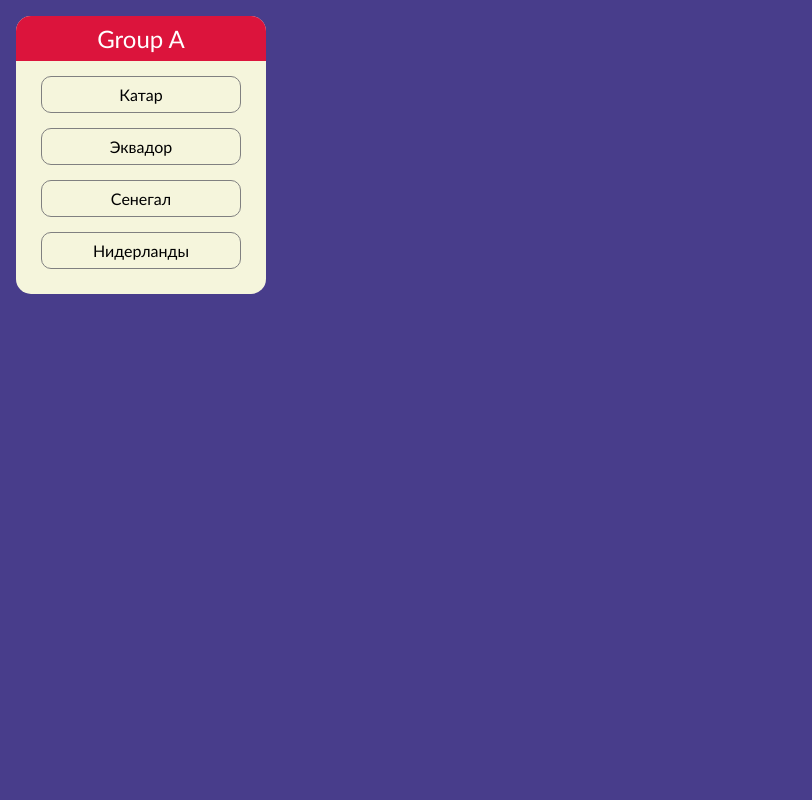
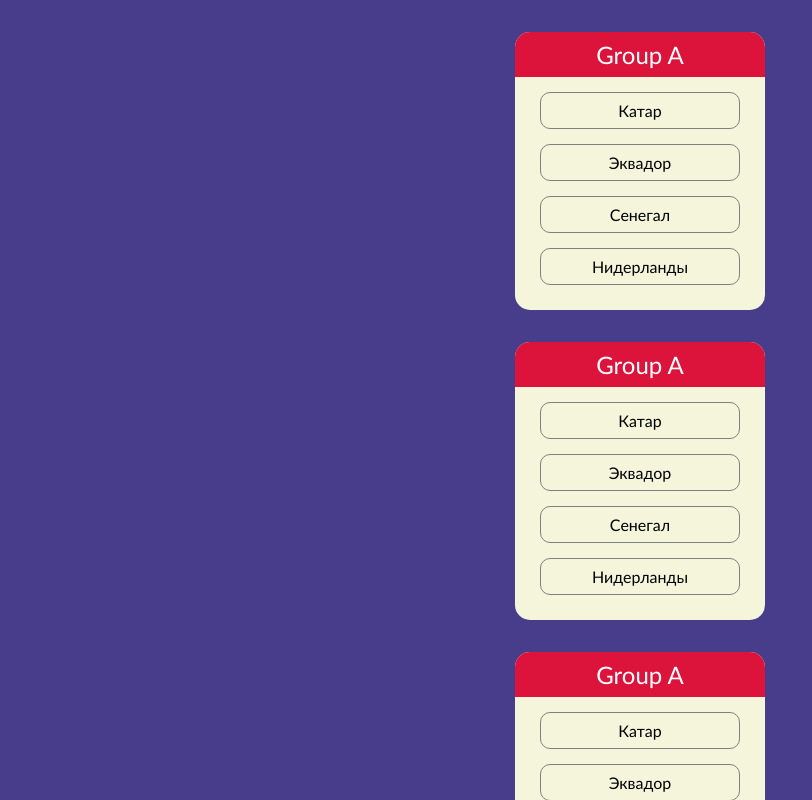
Before and after one commit to luckyboggy/footbal_forecast, a React (Create React App) app: page / in a window 1280 px wide. Shown: the top 800 px of the page, without its empty margins (0-812 px from the left). Built offline with nearby package versions, Linux system fonts and the light colour scheme.

Commit message:
add reorder

```diff
--- a/package.json
+++ b/package.json
@@ -6,6 +6,7 @@
     "@testing-library/jest-dom": "^5.16.5",
     "@testing-library/react": "^13.4.0",
     "@testing-library/user-event": "^13.5.0",
+    "framer-motion": "^7.6.6",
     "react": "^18.2.0",
     "react-dom": "^18.2.0",
     "react-scripts": "5.0.1",
--- a/src/App.js
+++ b/src/App.js
@@ -3,7 +3,16 @@ import Group from "./components/group/Group";
 function App() {
   return (
     <div className="App">
-      <Group/>
+      <div >
+        <Group />
+        <Group />
+        <Group />
+        <Group />
+        <Group />
+        <Group />
+        <Group />
+        <Group />
+      </div>
     </div>
   );
 }
--- a/src/components/group/Group.jsx
+++ b/src/components/group/Group.jsx
@@ -1,27 +1,47 @@
-import React, {useState} from 'react';
-import classes from './Group.module.scss';
-import Team from '../team/Team';
+import React, { useState } from "react";
+import { Reorder } from "framer-motion";
+import classes from "./Group.module.scss";
+import Team from "../team/Team";
 
 const Group = () => {
   const [group, setGroup] = useState([
-        {id: 1, team: 'Катар'},
-        {id: 2, team: 'Эквадор'},
-        {id: 3, team: 'Сенегал'},
-        {id: 4, team: 'Нидерланды'},
+    {
+      id: 1,
+      team: "Катар",
+      flag: "https://www.megaflag.ru/sites/default/files/images/shop/products/flag_katar_new.jpg",
+    },
+    {
+      id: 2,
+      team: "Эквадор",
+      flag: "https://www.megaflag.ru/sites/default/files/images/shop/products/flag_ekvador_new.jpg",
+    },
+    {
+      id: 3,
+      team: "Сенегал",
+      flag: "https://www.megaflag.ru/sites/default/files/images/directory_names/flag_senegal_enl.jpg",
+    },
+    {
+      id: 4,
+      team: "Нидерланды",
+      flag: "https://www.megaflag.ru/sites/default/files/images/directory_names/flag_niderlandy_enl.jpg",
+    },
   ]);
-
 
   return (
     <div className={classes.group}>
       <div className={classes.header}>Group A</div>
-            <div className={classes.content}>
-                {
-                    group.map(item => (
-                        <Team  {...item} key={item.id} />
-                    ))
-                }
-            </div>
-
+      <Reorder.Group
+        axis="y"
+        values={group}
+        onReorder={setGroup}
+        className={classes.content}
+      >
+        {group.map((item) => (
+          <Reorder.Item key={item.id} value={item}>
+            <Team {...item} />
+          </Reorder.Item>
+        ))}
+      </Reorder.Group>
     </div>
   );
 };
--- a/src/components/group/Group.module.scss
+++ b/src/components/group/Group.module.scss
@@ -2,7 +2,7 @@
   /* height: 350px; */
   width: 250px;
   background-color: beige;
-    margin: 1rem;
+  margin: 2rem auto;
   border-radius: 15px;
   padding-bottom: 10px;
 
@@ -15,6 +15,5 @@
     font-size: 1.5rem;
   }
   .content {
-
   }
 }
--- a/src/components/team/Team.jsx
+++ b/src/components/team/Team.jsx
@@ -1,13 +1,14 @@
-import React from 'react';
-import classes from './Team.module.scss';
+import React from "react";
+import classes from "./Team.module.scss";
 
 const Team = (props) => {
-    const {team} = props;
-    return (
-        <div className={classes.team} >
-            {team}
-        </div>
-    );
+  const { team, flag } = props;
+  return (
+    <div className={classes.team} {...props}>
+      {/* <img src={flag} className={classes.team__flag}/> */}
+      {team}
+    </div>
+  );
 };
 
 export default Team;
--- a/src/components/team/Team.module.scss
+++ b/src/components/team/Team.module.scss
@@ -1,9 +1,21 @@
 .team {
-    width: 80%;
-    padding: 0.5rem;
-    margin: 15px auto ;
-    border-radius: 10px;
-    border: 1px solid #808080;
+  width: 80%;
+  padding: 0.5rem;
+  margin: 15px auto;
+  border-radius: 10px;
+  border: 1px solid #808080;
+  text-align: center;
+  &:hover {
+    cursor: grab;
+  }
+  &:active {
+    cursor: grabbing;
+    box-shadow: 1px 1px 5px 1px rgba(0, 0, 0, 0.5);
+  }
 
-    text-align: center;
+  .team__flag {
+    height: 30px;
+    width: 30px;
+    border-radius: 15px;
+  }
 }
--- a/src/index.scss
+++ b/src/index.scss
@@ -12,3 +12,6 @@ body {
 li {
   list-style-type: none;
 }
+
+.groupStage {
+}
```
Also changed, not shown: src/components/groupStage/GroupStage.jsx (added, +7 -0 lines), 1 other file (tests, documents, lock files or other folders). Lines whose indentation alone changed are shown as unchanged.
